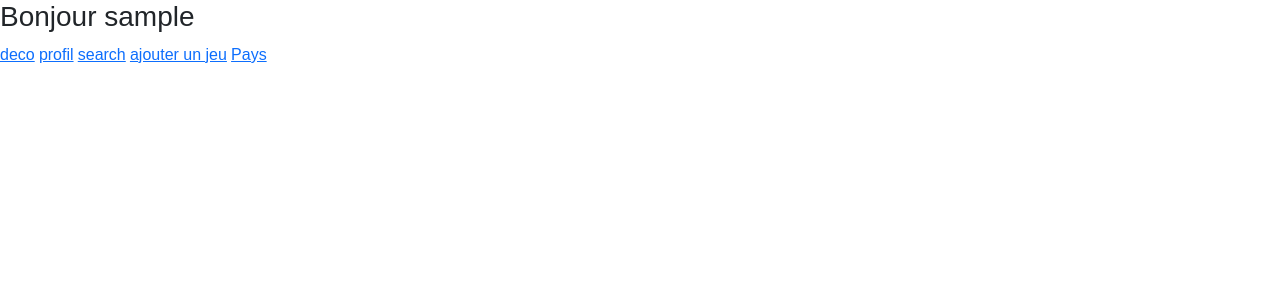
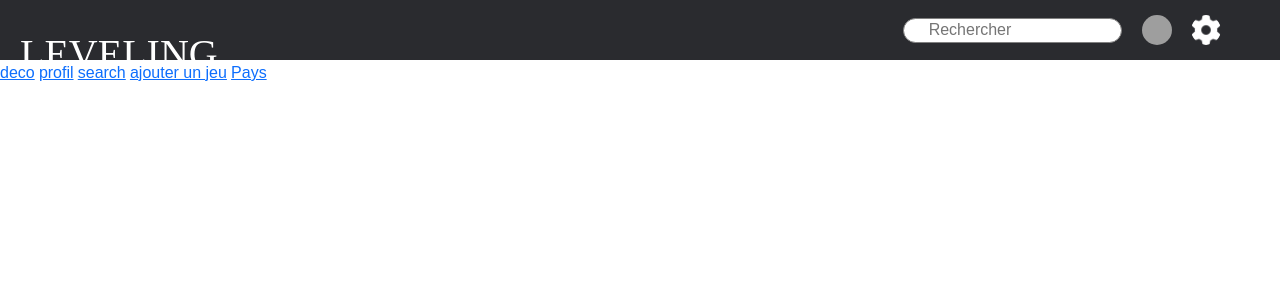
Before and after one commit to KiSEiGitHub/Leveling, a PHP site: page / in a window 1280 px wide. Shown: the top 300 px of the page. Run offline with PHP 8.4, Linux system fonts and the light colour scheme; the visitor is signed in with stand-in values (Sample User, id 1); data comes from the database, SQL or seed files in the repository; some web fonts are replaced; grey boxes are pictures that could not be loaded.

Commit message:
feat(*) : on peut utiliser le site sans être connecté

```diff
--- a/Deconnexion.php
+++ b/Deconnexion.php
@@ -2,5 +2,5 @@
 
 session_start();
 session_destroy();
-header('Location: Connexion.php');
+header('Location: index.php');
 exit;
--- a/index.php
+++ b/index.php
@@ -1,15 +1,16 @@
 <?php
 session_start();
-
-if ($_SESSION['pseudo'] == null) {
-    header('Location: Connexion.php');
-    exit;
-}
 
 require_once("Config/controller.php");
 require_once("Config/setup.php");
 $controler = new controller("localhost", "leveling", "root", "");
 $setup = new setup();
+
+if (isset($_SESSION['pseudo'])) {
+    $user = $controler->getUser($_SESSION['id']);
+} else {
+    $user = null;
+}
 
 ?>
 
@@ -33,7 +34,28 @@ $setup = new setup();
 </head>
 
 <body>
-<h3>Bonjour <?= $_SESSION['pseudo'] ?></h3>
+<!--Barre de navigation-->
+<div id="green-bar">
+    <h1>
+        <a href="index.php">LEVELING</a>
+    </h1>
+    <div class="nav-icons">
+        <input type="text" name="search" placeholder="Rechercher" id="search">
+        <?php
+        if (isset($_SESSION['pseudo'])) {
+            ?>
+            <a href="./profil.php">
+                <img src="assets/img/UserProfilePicture/<?= $user['img'] ?>" class="nav-user" alt="pfp">
+            </a>
+            <?php
+        } else { ?>
+            <a href="./profil.php">
+                <img class="nav-user" src="./images/user-circle.png" alt="">
+            </a>
+        <?php } ?>
+        <a href="./settings.php"><img class="nav-user" src="./images/settings.png" alt=""></a>
+    </div>
+</div>
 
 <!-- ça c'est juste pour le dev -->
 <!-- on supprimera après -->
--- a/profil.php
+++ b/profil.php
@@ -33,7 +33,9 @@ $ranks = $setup->getLvl($user['lvl']);
 
     <!--Barre de navigation-->
     <div id="green-bar">
-        <h1>LEVELING</h1>
+        <h1>
+            <a href="index.php">LEVELING</a>
+        </h1>
         <div class="nav-icons">
             <input type="text" name="search" placeholder="Rechercher" id="search">
             <?php
@@ -62,7 +64,7 @@ $ranks = $setup->getLvl($user['lvl']);
             </p>
             <ul>
                 <li class="border-white"><a href=" ./profil.php">Description</a></li>
-                <li class="border-white"><a href=" ./profil_jeux.php">Jeux</a></li>
+                <li class="border-white"><a href="Jeux/index.php">Jeux</a></li>
                 <li class="border-white"><a href=" ./profil_groupes.php">Groupes</a></li>
                 <li><a href="./profil_amis.php">Amis</a></li>
             </ul>
--- a/scss/components/Profile/_greenNavBar.scss
+++ b/scss/components/Profile/_greenNavBar.scss
@@ -6,9 +6,13 @@
   justify-content: space-between;
 
   h1 {
+    a {
       color: white;
       font-family: toxigenesis;
       margin: 30px 0 0 20px;
+      text-decoration: none;
+      display: block;
+    }
   }
 
   .nav-icons {
@@ -17,7 +21,7 @@
     margin-right: 40px;
     justify-content: flex-end;
 
-        input{
+    input {
       margin: 0 0 0 10px;
     }
 
@@ -25,7 +29,7 @@
       padding-left: 10px;
     }
 
-        img{
+    img {
       margin-right: 1.2em;
       height: 30px;
       width: 30px;
@@ -35,7 +39,6 @@
     .nav-user {
       border-radius: 50%;
     }
-
 
 
   }
--- a/scss/styles.css
+++ b/scss/styles.css
@@ -161,10 +161,12 @@
   display: flex;
   justify-content: space-between;
 }
-#green-bar h1 {
+#green-bar h1 a {
   color: white;
   font-family: toxigenesis;
   margin: 30px 0 0 20px;
+  text-decoration: none;
+  display: block;
 }
 #green-bar .nav-icons {
   display: flex;
```
Also changed, not shown: Jeux/index.php (added), 1 other file. Lines whose indentation alone changed are shown as unchanged.
